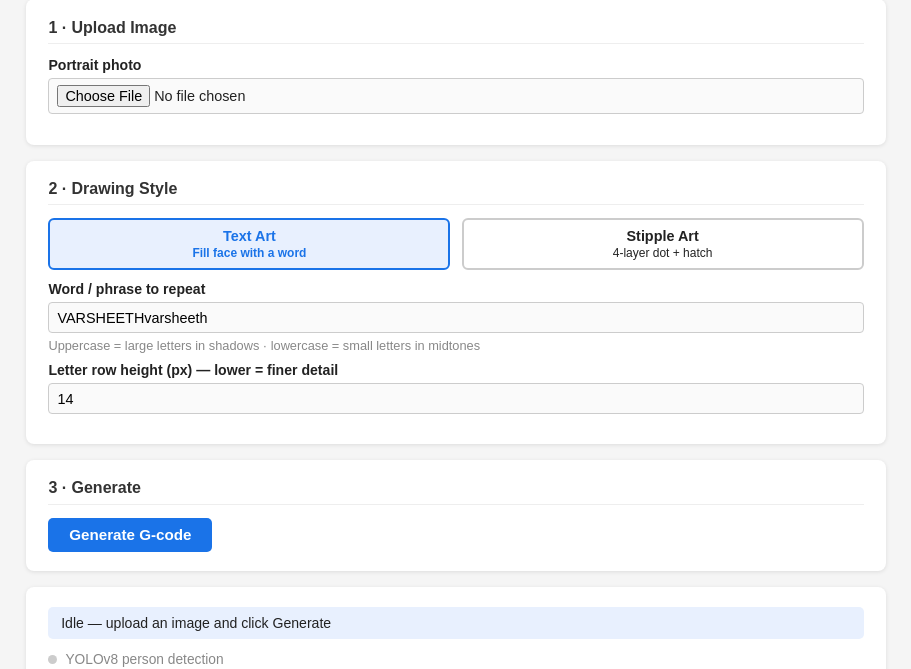
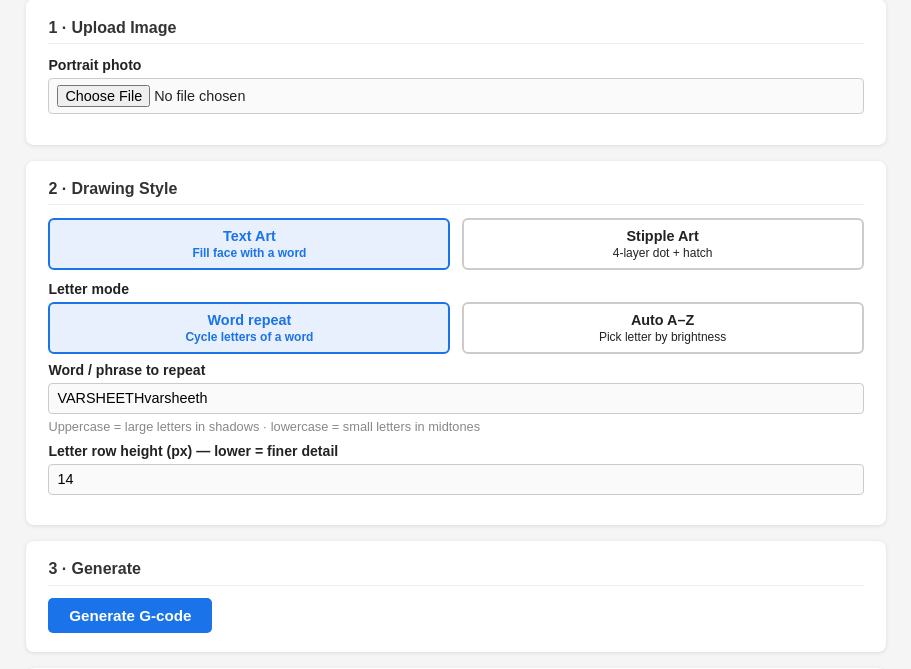
Before and after one commit to Saiaditya26122006/AI_pen_plotter, a Flask app: page / in a window 1280 px wide. Shown: the part 114-783 px from the top of the page, without its empty margins (184-1095 px from the left). Run offline with Flask 3, Linux system fonts and the light colour scheme.

Commit message:
Add auto A-Z brightness-mapped letter mode for text art
Instead of cycling a fixed word, 'auto' mode ranks every letter in the
chosen character set by its ink density (fraction of filled pixels when
rendered), then maps each image cell's brightness directly to the best-
matching letter: dark areas -> heavy letters (M, W, B), light areas ->
thin letters (I, L, T).

Changes:
- text_art.py: add _compute_density(), build_brightness_palette(),
  palette param in text_art_gcode() with idx = brightness / skip * (len-1)
- text_pipeline.py: mode='word'|'auto' and chars param, builds palette
  and passes it through to gcode generator
- main.py: --mode and --chars CLI flags
- app.py: reads mode and chars from POST form
- index.html: mode toggle buttons (Word repeat / Auto A-Z), chars input,
  JS setMode() toggles sub-options visibility

Co-Authored-By: Claude Sonnet 4.6 <noreply@anthropic.com>

```diff
--- a/app.py
+++ b/app.py
@@ -26,6 +26,9 @@ def process():
 
     style = request.form.get("style", "text")
     word = request.form.get("word", "VARSHEETHvarsheeth").strip() or "VARSHEETHvarsheeth"
+    mode = request.form.get("mode", "word")   # 'word' or 'auto'
+    chars = (request.form.get("chars", "ABCDEFGHIJKLMNOPQRSTUVWXYZ").strip().upper()
+             or "ABCDEFGHIJKLMNOPQRSTUVWXYZ")
     try:
         cell_h = int(request.form.get("cell_h", 14))
         cell_h = max(6, min(cell_h, 40))
@@ -41,7 +44,7 @@ def process():
             gcode = process_image_full_pipeline(UPLOADED_PATH)
             filename = "drawing.gcode"
         else:
-            gcode = process_text_art(UPLOADED_PATH, word=word, cell_h=cell_h)
+            gcode = process_text_art(UPLOADED_PATH, word=word, cell_h=cell_h, mode=mode, chars=chars)
             filename = "drawing_text.gcode"
     except Exception as exc:
         return jsonify({"status": "error", "message": str(exc)}), 500
--- a/templates/index.html
+++ b/templates/index.html
@@ -68,9 +68,30 @@
 
     <!-- Text art options -->
     <div id="textOptions">
-      <label for="wordInput">Word / phrase to repeat</label>
-      <input id="wordInput" type="text" value="VARSHEETHvarsheeth" placeholder="e.g. VARSHEETHvarsheeth">
-      <p class="info">Uppercase = large letters in shadows · lowercase = small letters in midtones</p>
+      <label>Letter mode</label>
+      <div class="style-row" style="margin-bottom:.5rem">
+        <div class="style-btn active" id="btnWord" onclick="setMode('word')">
+          <strong>Word repeat</strong><br><small>Cycle letters of a word</small>
+        </div>
+        <div class="style-btn" id="btnAuto" onclick="setMode('auto')">
+          <strong>Auto A–Z</strong><br><small>Pick letter by brightness</small>
+        </div>
+      </div>
+
+      <!-- Word repeat sub-options -->
+      <div id="wordOpts">
+        <label for="wordInput">Word / phrase to repeat</label>
+        <input id="wordInput" type="text" value="VARSHEETHvarsheeth" placeholder="e.g. VARSHEETHvarsheeth">
+        <p class="info">Uppercase = large letters in shadows · lowercase = small letters in midtones</p>
+      </div>
+
+      <!-- Auto A-Z sub-options -->
+      <div id="autoOpts" style="display:none">
+        <label for="charsInput">Character set (dark→light auto-sorted)</label>
+        <input id="charsInput" type="text" value="ABCDEFGHIJKLMNOPQRSTUVWXYZ" placeholder="ABCDEFGHIJKLMNOPQRSTUVWXYZ">
+        <p class="info">Dark areas → heaviest letter (M, W, B) · Light areas → thinnest letter (I, L, T)</p>
+      </div>
+
       <label for="cellInput">Letter row height (px) — lower = finer detail</label>
       <input id="cellInput" type="number" value="14" min="6" max="40">
     </div>
@@ -109,7 +130,16 @@
 
   <script>
     let currentStyle = 'text';
+    let currentMode  = 'word';
     let dlFilename = 'drawing_text.gcode';
+
+    function setMode(m) {
+      currentMode = m;
+      document.getElementById('btnWord').className = 'style-btn' + (m === 'word' ? ' active' : '');
+      document.getElementById('btnAuto').className = 'style-btn' + (m === 'auto' ? ' active' : '');
+      document.getElementById('wordOpts').style.display = m === 'word' ? 'block' : 'none';
+      document.getElementById('autoOpts').style.display = m === 'auto' ? 'block' : 'none';
+    }
 
     function setStyle(s) {
       currentStyle = s;
@@ -161,8 +191,13 @@
       fd.append('image', files[0]);
       fd.append('style', currentStyle);
       if (currentStyle === 'text') {
-        fd.append('word', document.getElementById('wordInput').value || 'VARSHEETHvarsheeth');
+        fd.append('mode', currentMode);
         fd.append('cell_h', document.getElementById('cellInput').value || '14');
+        if (currentMode === 'auto') {
+          fd.append('chars', document.getElementById('charsInput').value || 'ABCDEFGHIJKLMNOPQRSTUVWXYZ');
+        } else {
+          fd.append('word', document.getElementById('wordInput').value || 'VARSHEETHvarsheeth');
+        }
       }
 
       resetSteps();
```
Also changed, not shown: main.py (+16 -5 lines), modules/text_art.py (+40 -6 lines), modules/text_pipeline.py (+17 -5 lines).
